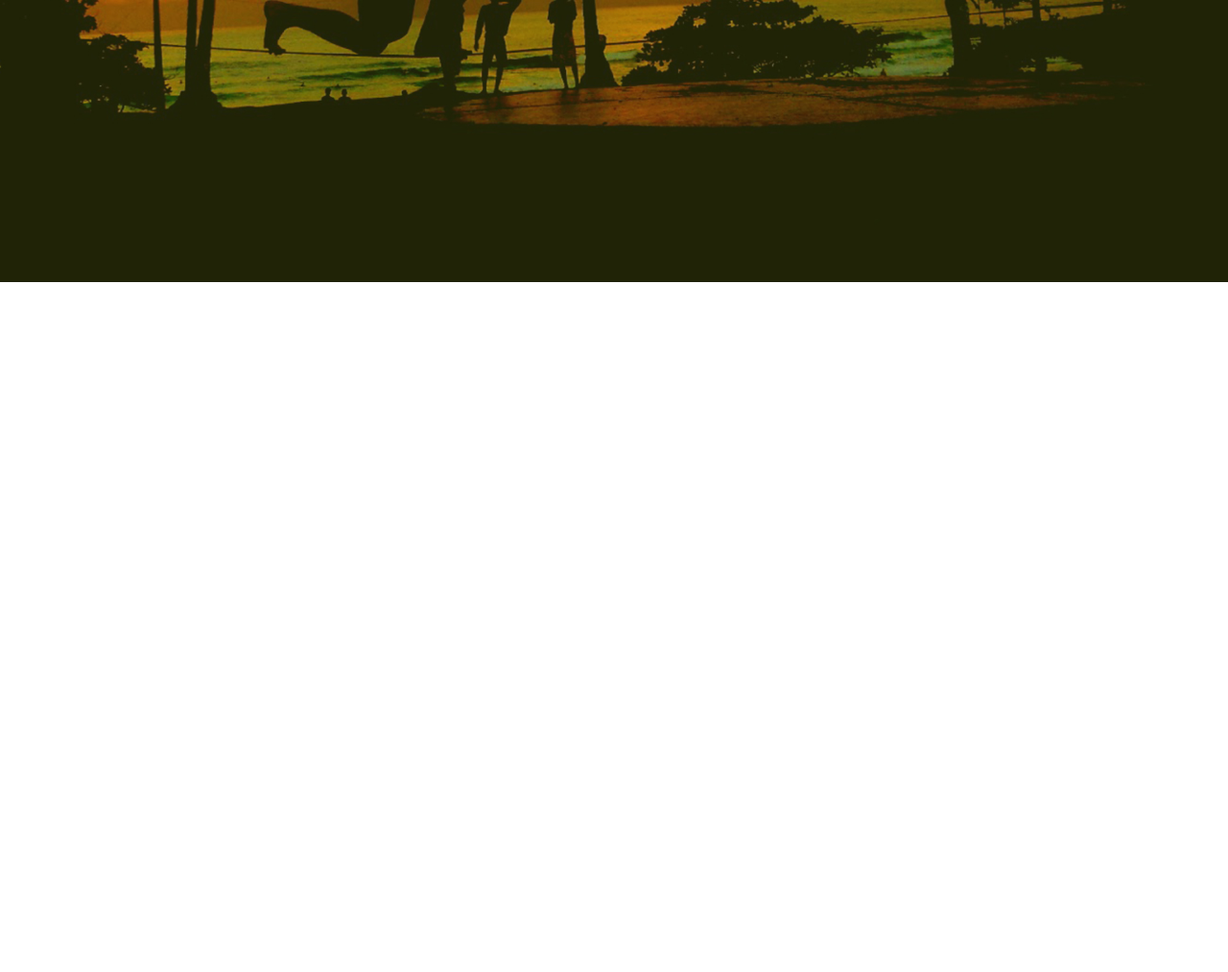
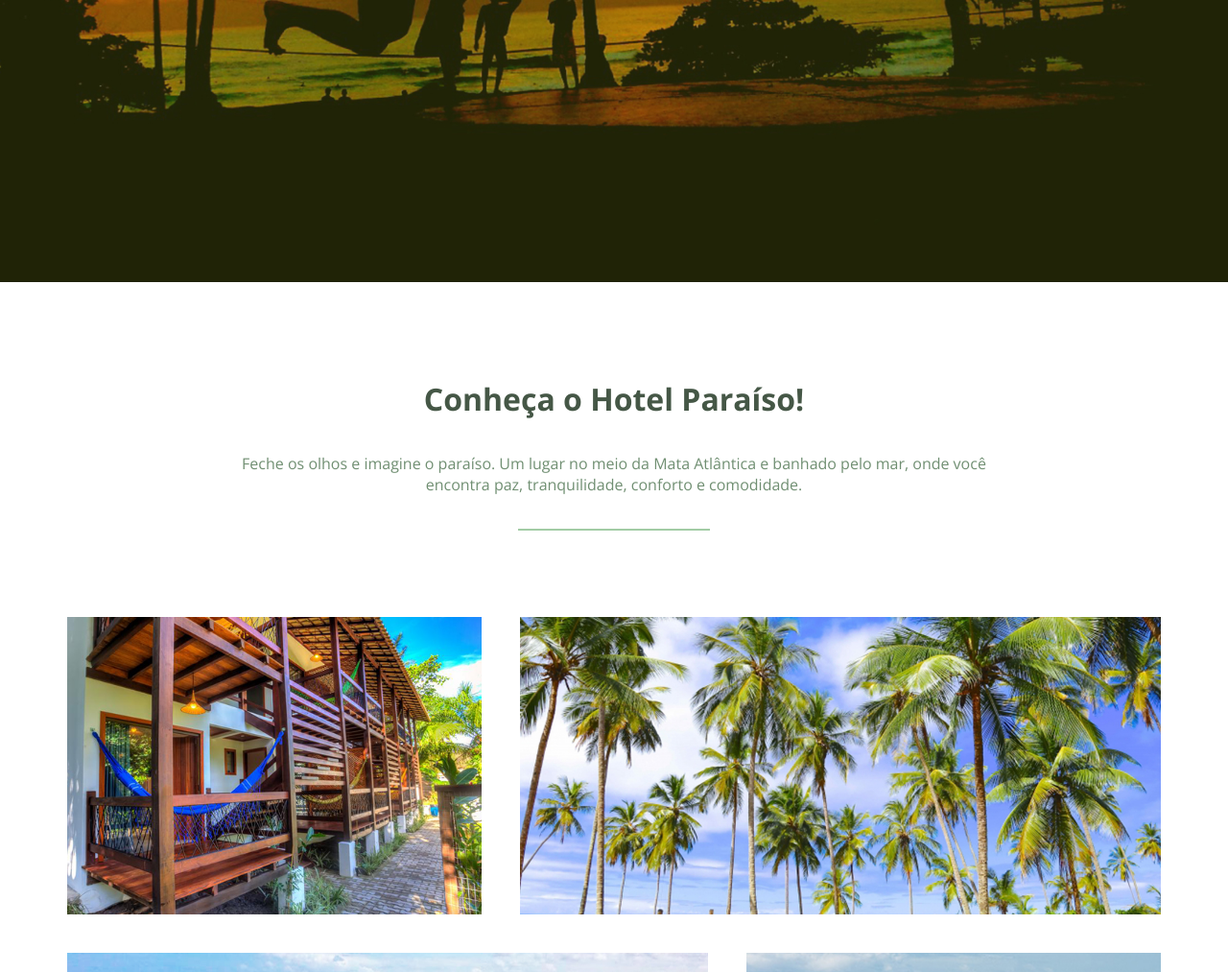
Before and after one commit to GabryelJackson/projeto-hotel-paraiso, a plain HTML site: page index.html in a window 1280 px wide. Shown: the part 506-1519 px from the top of the page at 96% size. Before the commit the page ends 800 px from the top, so only its background shows below. Drawn offline with nearby package versions, Linux system fonts and the light colour scheme.

Commit message:
Insercao de imagens no site hotel paraiso

```diff
--- a/index.html
+++ b/index.html
@@ -31,5 +31,17 @@
             <h3>"Aconchego, conforto, simpatia e alto astral"</h3>
             <a href="#" class="btn">Saiba mais</a>
         </section>
+
+        <section class="conheca">
+            <h3>Conheça o Hotel Paraíso!</h3>
+            <p>Feche os olhos e imagine o paraíso. Um lugar no meio da Mata Atlântica e banhado pelo mar, onde você encontra paz, tranquilidade, conforto e comodidade.</p>
+            <hr>
+            <ul class="grid">
+                <li class="small" style="background-image: url(img/itacare-01.jpg);"></li>
+                <li class="large" style="background-image: url(img/itacare-02.jpg);"></li>
+                <li class="large" style="background-image: url(img/itacare-03.jpg);"></li>
+                <li class="small" style="background-image: url(img/itarace-04.jpg);"></li>
+            </ul>
+        </section>
     </body>
 </html>
--- a/style.css
+++ b/style.css
@@ -113,3 +113,63 @@ header li:last-child {
         font-size: 1.5rem;
     }
 }
+
+/* Conheça o hotel*/
+
+.conheca {
+    display: flex;
+    flex-direction: column;
+    align-items: center;
+    padding: 100px 50px;
+}
+
+.conheca h3 {
+    font-size: 2rem;
+    margin-bottom: 35px;
+    color: #455746;
+    text-align: center;
+}
+
+.conheca p {
+    max-width: 800px;
+    margin-bottom: 35px;
+    text-align: center;
+    color: #708f72;
+}
+
+.conheca hr {
+    width: 200px;
+    height: 2px;
+    background-color: #a2cca5;
+    margin-bottom: 70px;
+    border: none;
+}
+
+.conheca .grid {
+    width: 100%;
+    display: flex;
+    flex-wrap: wrap;
+}
+
+.conheca .grid li {
+    height: 350px;
+    padding: 20px;
+    border-radius: 4px;
+    background-clip: content-box;
+    background-size: cover;
+    background-position: center;
+}
+
+.conheca .grid li.small {
+    flex-basis: 40%;
+}
+
+.conheca .grid li.large {
+    flex-basis: 60%;
+}
+
+@media (max-width: 700px) {
+    .conheca .grid li.small, .conheca .grid li.large {
+        flex-basis: 100%;
+    }
+}
```
